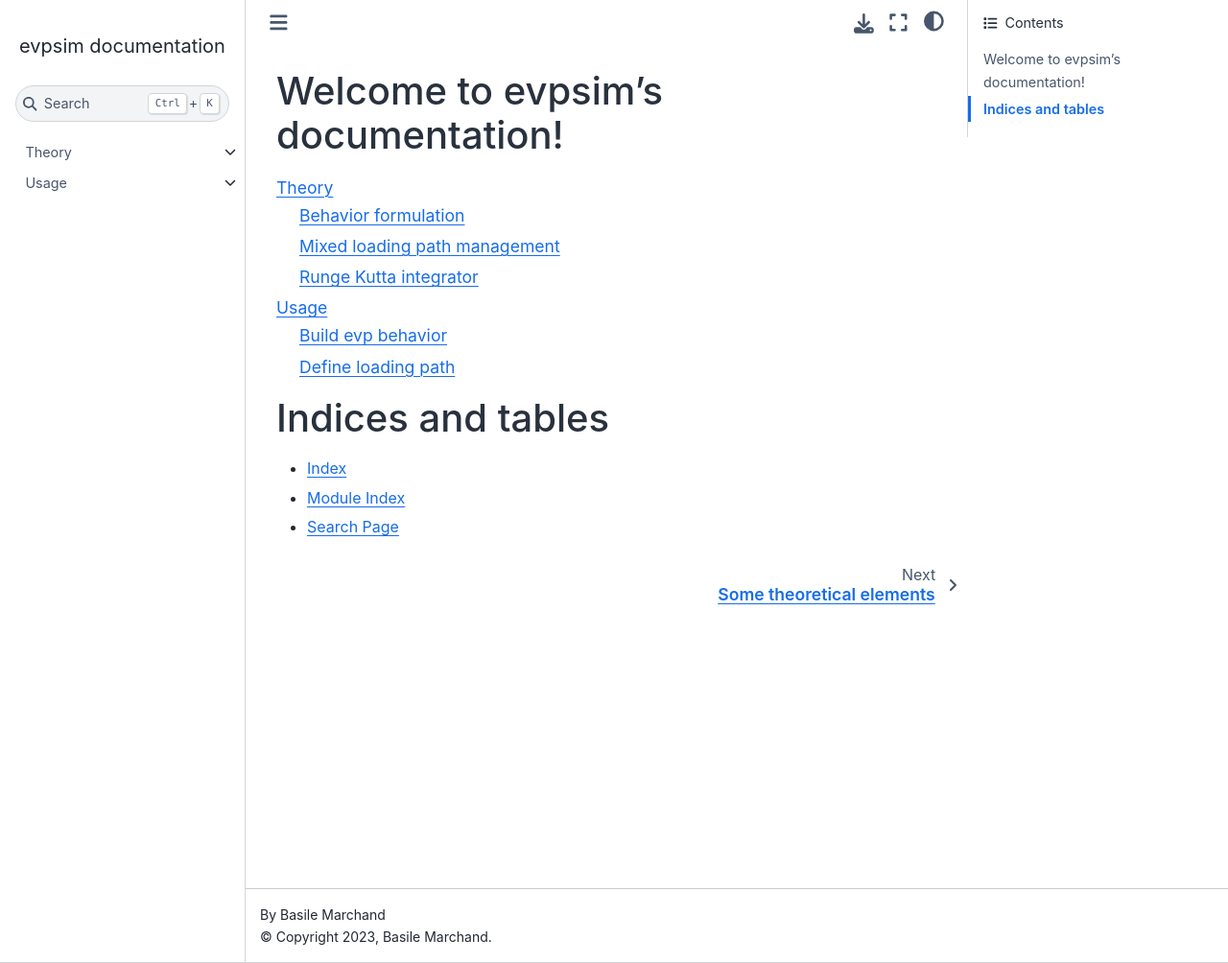
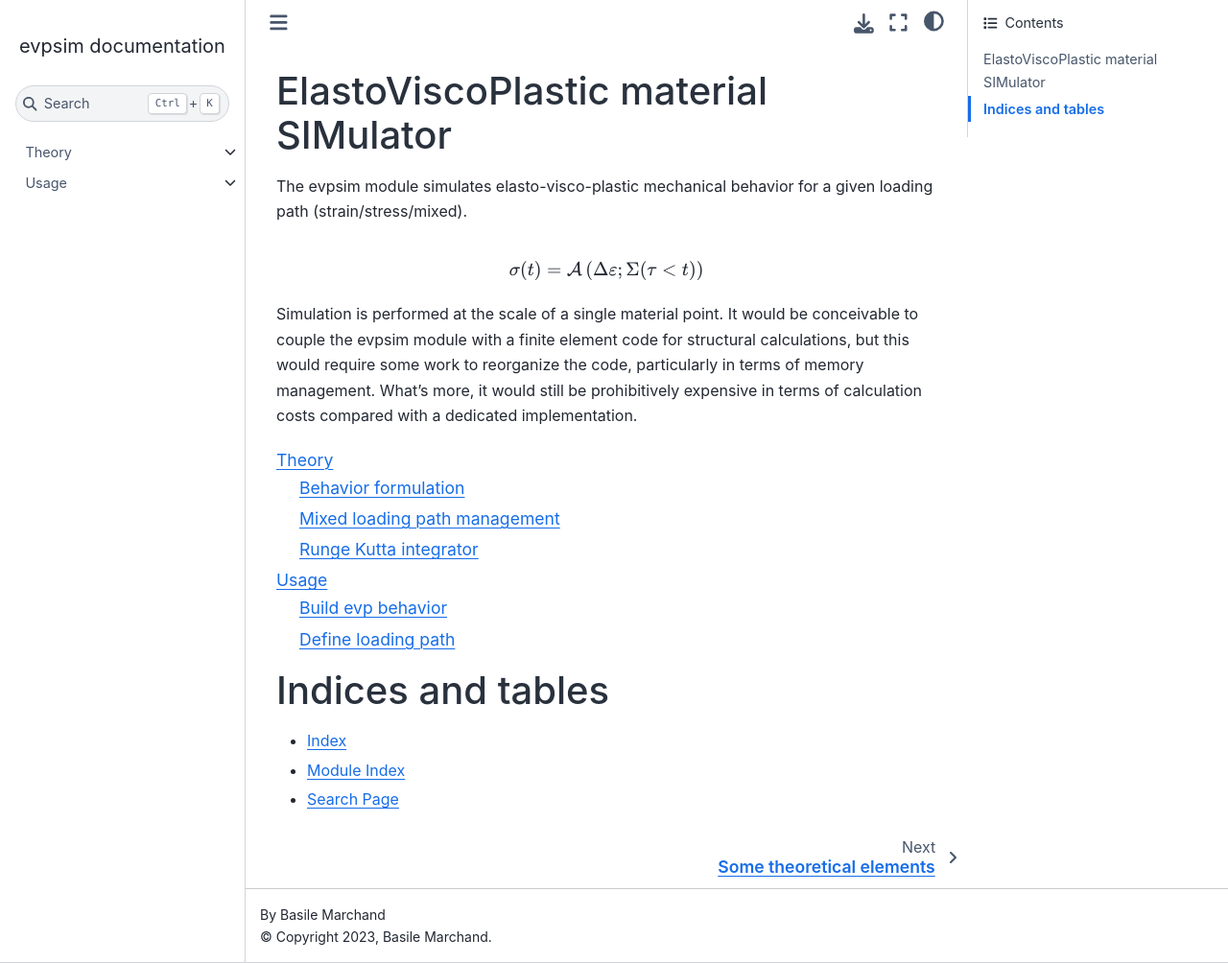
Before and after one commit to basileMarchand/evpsim, a Sphinx documentation site: the page built from doc/source/index.rst, in a window 1280 px wide and 1004 px high. Shown: the whole window at 96% size. Built offline with Sphinx 7.4.7 and the Sphinx Book theme 1.1.4, drawn with Linux system fonts in a browser that asks for light colours.

```diff
--- a/doc/source/index.rst
+++ b/doc/source/index.rst
@@ -3,8 +3,21 @@
    You can adapt this file completely to your liking, but it should at least
    contain the root `toctree` directive.
 
-Welcome to evpsim's documentation!
-==================================
+ElastoViscoPlastic material SIMulator
+=====================================
+
+The evpsim module simulates elasto-visco-plastic mechanical behavior for a given loading path (strain/stress/mixed).
+
+.. math::
+
+   \sigma (t)  = \mathcal{A}\left( \Delta \varepsilon ; \Sigma ( \tau < t ) \right)
+
+Simulation is performed at the scale of a single material point.
+It would be conceivable to couple the evpsim module with a finite element
+code for structural calculations, but this would require some work to reorganize the code,
+particularly in terms of memory management.
+What's more, it would still be prohibitively expensive in terms of calculation costs compared with a dedicated implementation.
+
 
 .. toctree::
    :maxdepth: 2
```
Also changed, not shown: README.md (+6 -2 lines).
